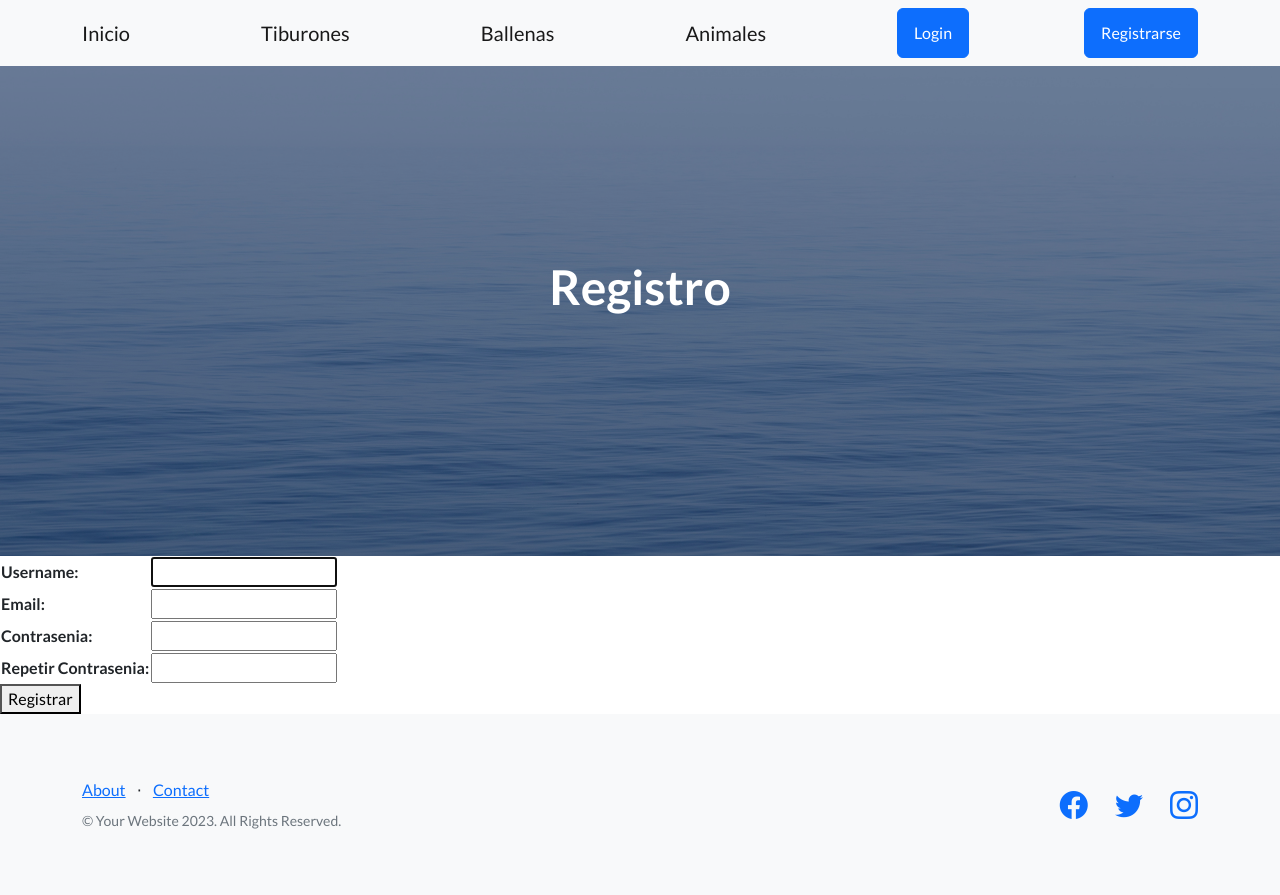
After one commit to irkusik/Tercera-pre-entrega-Greseva, a Django app: page /usuario/registro/ in a window 1280 px wide. The commit adds this page. Run offline with Django 4.2, Linux system fonts and the light colour scheme; some libraries are stand-ins or nearby versions.

Commit message:
Agregue "Registro"

```diff
--- a/templates/base.html
+++ b/templates/base.html
@@ -32,6 +32,7 @@
                 <a class="btn btn-secondary" href={% url 'usuario:logout' %}>Logout</a>
                 {% else %}
                 <a class="btn btn-primary" href={% url 'usuario:login' %}>Login</a>
+                <a class="btn btn-primary" href={% url 'usuario:registrarse' %}>Registrarse</a>
                 {% endif %}
             </div>
         </nav>
--- a/tercera_pre_entrega/settings.py
+++ b/tercera_pre_entrega/settings.py
@@ -123,3 +123,4 @@ STATIC_URL = 'static/'
 # https://docs.djangoproject.com/en/4.2/ref/settings/#default-auto-field
 
 DEFAULT_AUTO_FIELD = 'django.db.models.BigAutoField'
+LOGIN_URL = '/usuario/login'
--- /dev/null
+++ b/usuario/forms.py
@@ -0,0 +1,23 @@
+from django import forms
+from django.contrib.auth.forms import UserCreationForm
+from django.contrib.auth.models import User
+
+
+
+
+class MiFormularioDeCreacionDeUsuarios(UserCreationForm):
+    email = forms.EmailField()
+    password1 = forms.CharField(label='Contrasenia', widget=forms.PasswordInput)
+    password2 = forms.CharField(label='Repetir Contrasenia', widget=forms.PasswordInput)
+
+
+    class Meta:
+        model = User
+        fields = ['username', 'email', 'password1', 'password2']
+        help_texts = {k:"" for k in fields}
+#       help_texts = {
+#            'username':"" ,
+#            'email':"" ,
+#            'password1':"" ,
+#            'password2':"" ,
+#        }
--- /dev/null
+++ b/usuario/templates/usuario/registro.html
@@ -0,0 +1,19 @@
+{% extends 'base.html' %}
+
+{% block title_head %}
+<title>Registrarse</title>
+{% endblock title_head %}
+
+{% block h1_header %}
+Registro
+{% endblock h1_header%}
+
+{% block contenido %}
+<form action= {% url 'usuario:registrarse' %} method="POST">
+    {% csrf_token %}
+    <table>
+     {{formulario}}
+    </table>
+    <button>Registrar</button>
+</form>
+{% endblock contenido %}
--- a/usuario/urls.py
+++ b/usuario/urls.py
@@ -5,5 +5,6 @@ app_name = 'usuario'
 
 urlpatterns = [
     path('login/', views.login, name='login'),
-    path('logout/', LogoutView.as_view(template_name='usuario/logout.html'), name='logout')
+    path('logout/', LogoutView.as_view(template_name='usuario/logout.html'), name='logout'),
+     path('registro/', views.registrarse, name='registrarse')
 ]
--- a/usuario/views.py
+++ b/usuario/views.py
@@ -1,7 +1,7 @@
-from django.shortcuts import render, redirect
-from django.contrib.auth.forms import AuthenticationForm
+from django.shortcuts import render,redirect
+from django.contrib.auth.forms import AuthenticationForm,UserCreationForm
 from django.contrib.auth import authenticate, login as django_login
-
+from usuario.forms import MiFormularioDeCreacionDeUsuarios
 
 # Create your views here.
 
@@ -22,3 +22,14 @@ def login(request):
 
     formulario = AuthenticationForm()
     return render(request, 'usuario/login.html', {'formulario': formulario})
+
+def registrarse(request):
+    if request.method == 'POST':
+        formulario = MiFormularioDeCreacionDeUsuarios(request.POST)
+        if formulario.is_valid():
+            formulario.save()
+            return redirect('usuario:login')
+        else:
+            return render(request,'usuario/registro.html', {'formulario': formulario})
+    formulario = MiFormularioDeCreacionDeUsuarios()
+    return render(request,'usuario/registro.html',{'formulario': formulario})
```
Also changed, not shown: inicio/views.py (+6 -5 lines), db.sqlite3.
